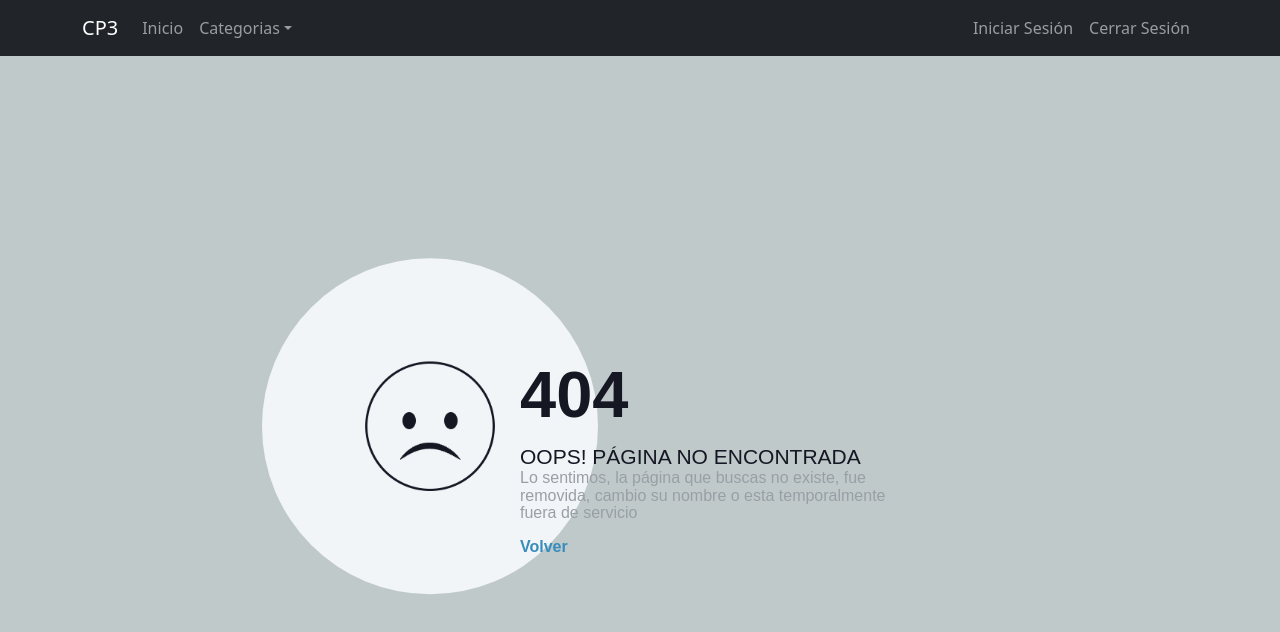
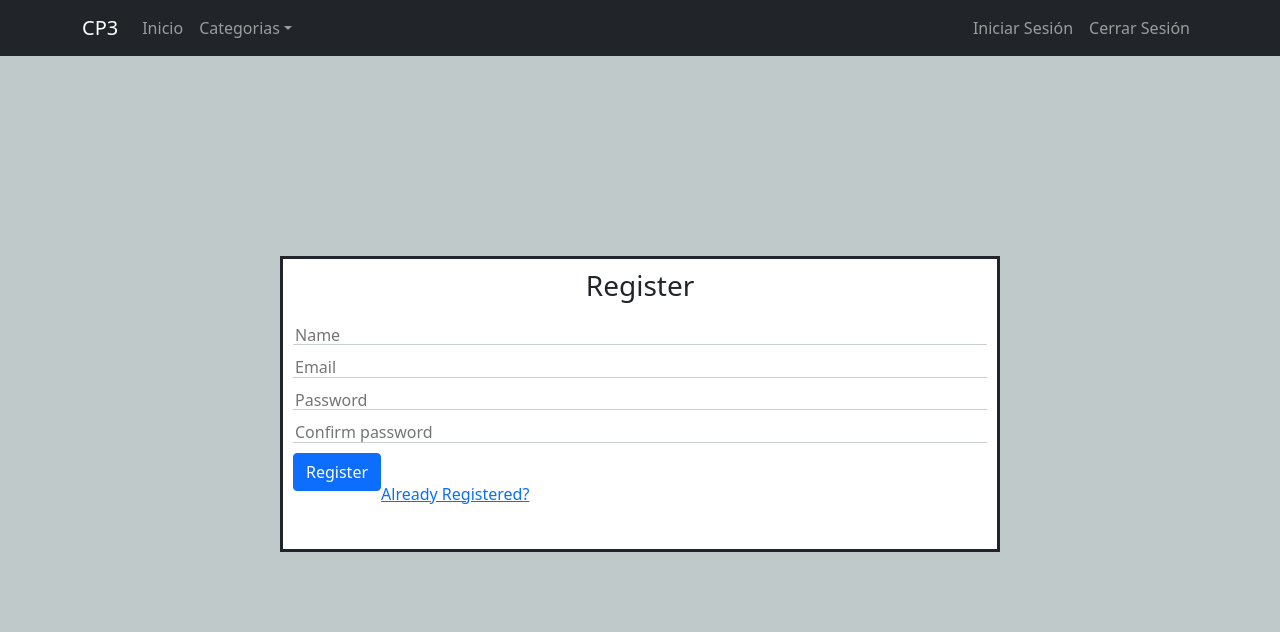
Before and after one commit to spa51/ProyectMinTic, a React (Create React App) app in the folder client/: page /user/register in a window 1280 px wide. Shown: the top 632 px of the page. Built offline with nearby package versions, Linux system fonts and the light colour scheme; no server answers; a web font is replaced by a local one.

Commit message:
login and register adjust, with initial connection to firebase

```diff
--- a/client/package.json
+++ b/client/package.json
@@ -7,6 +7,8 @@
     "@testing-library/react": "^11.2.7",
     "@testing-library/user-event": "^12.8.3",
     "bootstrap": "^5.1.1",
+    "env-cmd": "^10.1.0",
+    "firebase": "^9.1.3",
     "google-maps-react": "^2.0.6",
     "leaflet": "^1.7.1",
     "react": "^17.0.2",
--- a/client/src/App.js
+++ b/client/src/App.js
@@ -1,5 +1,6 @@
 import Navigation from './components/Navigation';
 import Home from './pages/Home';
+import { initializeApp } from 'firebase/app';
 import 'bootstrap/dist/css/bootstrap.min.css';
 import {
   BrowserRouter as Router,
@@ -14,7 +15,7 @@ import Sports from './pages/Sports';
 import NotFoundPage from './pages/NotFoundPage'
 import { ContextProvider } from './components/ProductsProvider';
 import Login from './pages/Login';
-
+import Register from './pages/Register';
 
 function App() {
   return (
@@ -28,7 +29,8 @@ function App() {
               <Route path="/hogar" component={House}/>
               <Route path="/saludybelleza" component={HealthAndBeauty}/>
               <Route path="/deportes" component={Sports}/>
-              <Route path="/login" component={Login} />
+              <Route path="/user/login" component={Login} />
+              <Route path="/user/register" component={Register} />
               <Route exact path="*" component={NotFoundPage}/>
             </Switch>
           </ContextProvider>
--- a/client/src/components/Navigation.js
+++ b/client/src/components/Navigation.js
@@ -20,7 +20,7 @@ const Navigation = () => {
                     </NavDropdown>
                 </Nav>
                     <Nav>
-                    <Nav.Link as={Link} to="/login">Iniciar Sesión</Nav.Link>
+                    <Nav.Link as={Link} to="/user/login">Iniciar Sesión</Nav.Link>
                         <Nav.Link eventKey={2} href="#memes">
                             Cerrar Sesión
                         </Nav.Link>
--- /dev/null
+++ b/client/src/helpers/firebase.config.js
@@ -0,0 +1,10 @@
+export const firebaseConfig = {
+    apiKey:`${process.env.REACT_APP_API_KEY}`,
+    authDomain: `${process.env.REACT_APP_AUTH_DOMAIN}`,
+    databaseURL: `${process.env.REACT_APP_DATABASE_URL}`,
+    projectId:`${process.env.REACT_APP_PROJECT_ID}`,
+    storageBucket:`${process.env.REACT_APP_STORAGE_BUCKET}`,
+    messagingSenderId: `${process.env.REACT_APP_MESSAGING_SENDER_ID}`,
+    appId: `${process.env.REACT_APP_APP_ID}`,
+    measurementId:`${process.env.REACT_APP_MEASUREMENT_ID}`
+  };
--- /dev/null
+++ b/client/src/hooks/useForm.js
@@ -0,0 +1,20 @@
+const { useState } = require("react")
+
+const initialState={
+    email:'',
+    password:'',
+}
+export const useForm=(value=initialState)=>{
+    const [state,setState]=useState(value);
+    const reset=()=>{
+        setState(initialState);
+    }
+    const handleInputChange=(e)=>{
+        setState({
+            ...state,
+            [e.target.name]:e.target.value,
+        });
+    }
+
+    return [state,handleInputChange,reset]
+}
--- a/client/src/pages/Login.js
+++ b/client/src/pages/Login.js
@@ -1,9 +1,11 @@
-import React from 'react';
-import { Form, Button} from 'react-bootstrap';
+import { createUserWithEmailAndPassword } from '@firebase/auth';
+import React, { useEffect } from 'react';
 import { Link } from 'react-router-dom';
+import { useForm } from '../hooks/useForm';
 import '../styles/auth.css'
 const Login = () => {
-
+    const [formValue,handleInputChange]=useForm();
+    // createUserWithEmailAndPassword(auth,email,password)
     return (
         <div className="auth_form">
             <h3 className="auth__title">Login</h3>
@@ -13,7 +15,8 @@ const Login = () => {
                     type="text"
                     placeholder="Email"
                     name="email"
-
+                    onChange={handleInputChange}
+                    value={formValue.email}
 
                 />
                 <input
@@ -44,7 +47,7 @@ const Login = () => {
                     </p>
                 </div>
                 <Link
-                    to="/auth/register"
+                    to="/user/register"
                     className="link"
                     >
                         Create new account
--- a/client/src/pages/Register.js
+++ b/client/src/pages/Register.js
@@ -1,50 +1,60 @@
-import React from 'react';
+import React, { useState } from 'react';
+import { getAuth,createUserWithEmailAndPassword } from '@firebase/auth';
+import { Link } from 'react-router-dom';
+import { useForm } from '../hooks/useForm';
+import '../styles/auth.css'
+import { initializeApp } from '@firebase/app';
+import { firebaseConfig } from '../helpers/firebase.config';
+const inistialState={
+    error:null,
+    loading:false,
+}
 
+const objeto={
+
+        apiKey: "AIzaSyDVcssK1V7n4jndI1Ro1wTfUgEJUsbrQVg",
+        authDomain: "misiontic-bb459.firebaseapp.com",
+        databaseURL: "https://misiontic-bb459-default-rtdb.firebaseio.com",
+        projectId: "misiontic-bb459",
+        storageBucket: "misiontic-bb459.appspot.com",
+        messagingSenderId: "809204228953",
+        appId: "1:809204228953:web:93483ddc0bdb61031ba248",
+        measurementId: "G-MZF7ZEGYSK"
+
+}
 const Register = () => {
+    const app = initializeApp(objeto)
+    const [registerStatus,setRegisterStatus]=useState(inistialState);
+    const [formValue,handleInputChange]=useForm();
+    const registerUser= async (e)=>{
+        e.preventDefault();
+        if(formValue.password!==formValue.password2||formValue.email===""||formValue.name==="") return
+        const auth=getAuth(app);
+        await createUserWithEmailAndPassword(auth,formValue.email,formValue.password)
+        .then(userCredential=>{
+            const user = userCredential.user;
+            setRegisterStatus({
+                ...registerStatus,
+                error:null
+            });
+        })
+        .catch(error => {
 
-    const {msgError}=useSelector(state=>state.ui)
-    const dispatch=useDispatch();
+            setRegisterStatus({
+                ...registerStatus,
+                error:error.message,
+            });
+         });
+    }
+    console.log(process.env.REACT_APP_API_KEY)
+    return (
+        <div className="auth_form">
+        <h3 className="auth__title">Register</h3>
+        <div>
 
-    const [formValues, handleInputChange]=useForm(
-        {
-            name:'Luis Cruz',
-            email:'cruzco2009@hotmail.com',
-            password:'1234567',
-            password2:'1234567',
-        }
-    );
-
-    const {name, email, password, password2}=formValues;
-
-    const handleRegister=(e)=>{
-        e.preventDefault();
-        if(isFormValid()){
-            console.log('Formulario Correcto');
-            dispatch(startRegisterWithEmailPasswordName(email,password,name));
-        }
-    }
-    const isFormValid=()=>{
-        if(name.trim().length===0){
-            dispatch(setError('Name is required'));
-            return false;
-        }else if(!validator.isEmail(email)){
-            dispatch(setError('Email is not valid'));
-            return false;
-        }else if(password!==password2 || password.length<5){
-            dispatch(setError('Password should be at least 6 characters and match with another password'));
-            return false;
-        }
-        dispatch(removeError());
-        return true;
-    }
-    return (
-        <div>
-        <h3 className="auth__title">Register</h3>
-        <form onSubmit={handleRegister}>
-
-            { msgError &&
+            { registerStatus.error &&
                 <div className="auth__alert-error">
-                    {msgError}
+                    {registerStatus.error}
                 </div>
             }
 
@@ -53,17 +63,16 @@ const Register = () => {
                     type="text"
                     placeholder="Name"
                     name="name"
-                    value={name}
                     onChange={handleInputChange}
+                    value={formValue.name||""}
                 />
                 <input
                     className="auth__input"
                     type="text"
                     placeholder="Email"
                     name="email"
-                    value={email}
                     onChange={handleInputChange}
-
+                    value={formValue.email||""}
                 />
                 <input
                     className="auth__input"
@@ -71,8 +80,8 @@ const Register = () => {
                     placeholder="Password"
                     name="password"
                     autoComplete="off"
-                    value={password}
                     onChange={handleInputChange}
+                    value={formValue.password||""}
                 />
                 <input
                     className="auth__input"
@@ -80,25 +89,26 @@ const Register = () => {
                     placeholder="Confirm password"
                     name="password2"
                     autoComplete="off"
-                    value={password2}
                     onChange={handleInputChange}
+                    value={formValue.password2||""}
                 />
 
                 <button
                     type="submit"
                     className="btn btn-primary btn-block mb-5"
+                    onClick={registerUser}
                 >
                     Register
                 </button>
 
                 <Link
-                    to="/auth/register"
+                    to="/user/login"
                     className="link"
                     >
                         Already Registered?
                 </Link>
 
-        </form>
+        </div>
     </div>
     );
 };
--- a/client/src/styles/auth.css
+++ b/client/src/styles/auth.css
@@ -57,7 +57,7 @@ body{
     width: 100%;
 }
 
-.autj__alert-error{
+.auth__alert-error{
     background-color: red;
     border-radius: 5px;
     color:white;
@@ -113,3 +113,9 @@ body{
 .google-btn:active {
     background: #1669F2;
 }
+
+.link{
+    text-align: center;
+    padding: 0;
+    margin: 0;
+}
```
Also changed, not shown: 2 other files (tests, documents, lock files or other folders).
